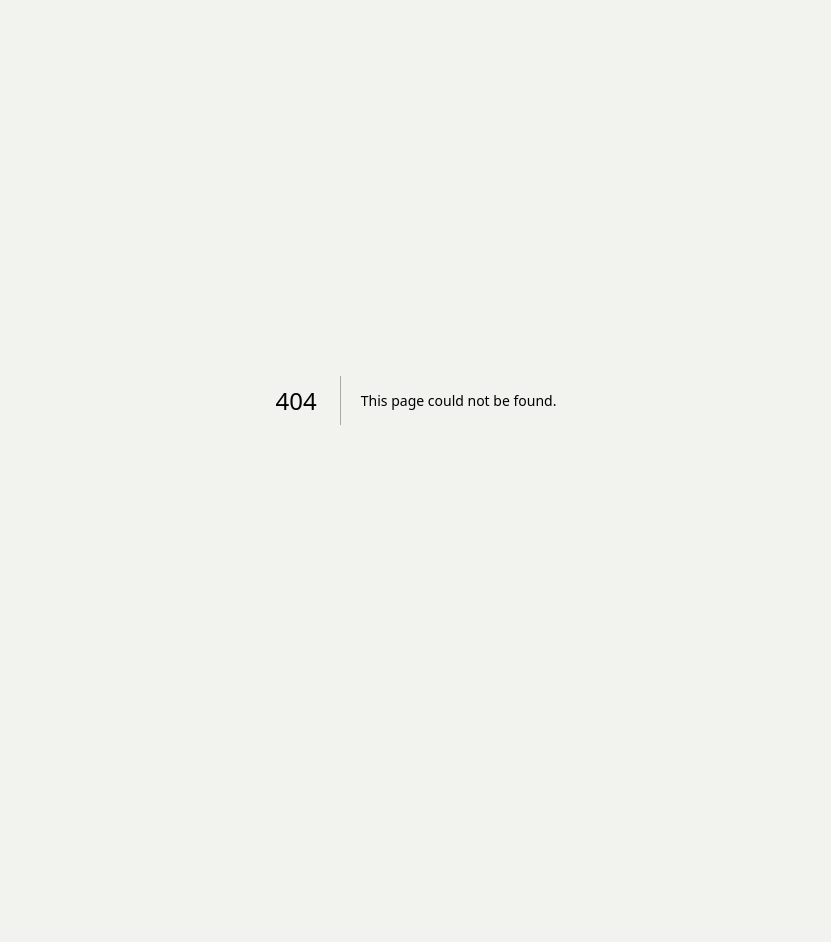
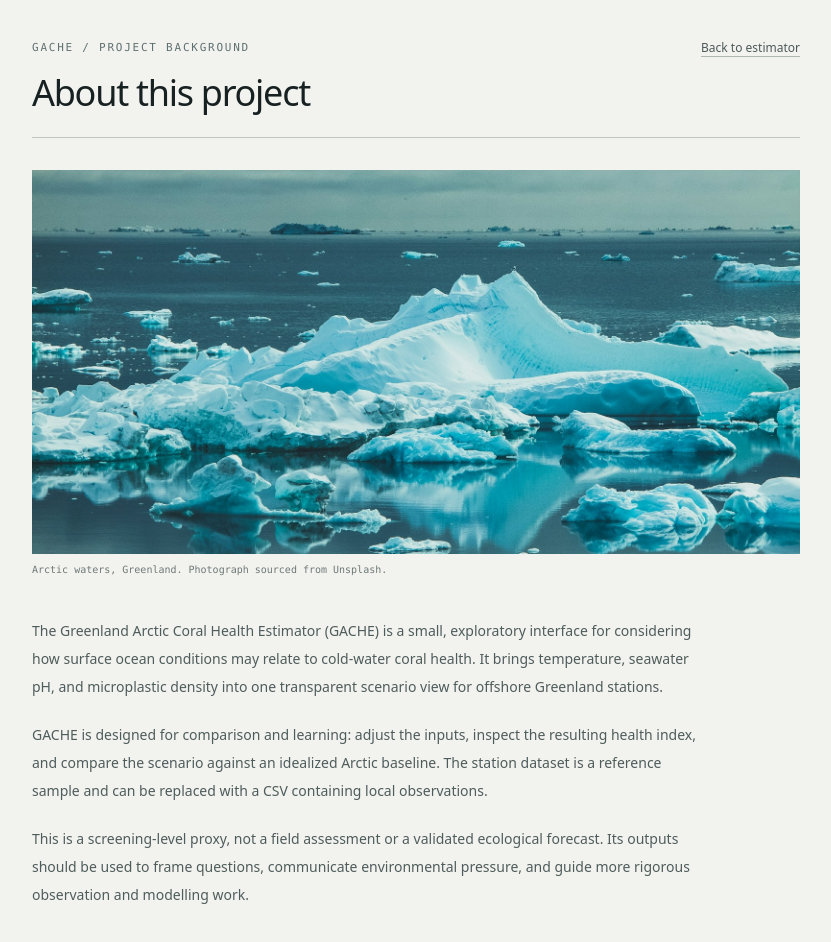
Before and after one commit to jesswallace14/arctic-reef-predictor, a Next.js app: page /about-this-project in a window 1280 px wide. Before the commit this address had no page. Shown: the top 942 px of the page, without its empty margins (224-1055 px from the left). Before the commit the page ends 800 px from the top, so only its background shows below. Built offline with nearby package versions, Linux system fonts and the light colour scheme.

Commit message:
Add project background page

```diff
--- /dev/null
+++ b/app/about-this-project/page.tsx
@@ -0,0 +1,70 @@
+import type { Metadata } from "next";
+import Image from "next/image";
+import Link from "next/link";
+
+export const metadata: Metadata = {
+  title: "About this project | Greenland Arctic Coral Health Estimator",
+  description:
+    "Background and intended use for the Greenland Arctic Coral Health Estimator.",
+};
+
+export default function AboutThisProjectPage() {
+  return (
+    <main className="min-h-screen bg-[#f2f3ef] px-5 py-7 text-[#182122] sm:px-8 sm:py-10">
+      <article className="mx-auto max-w-3xl">
+        <div className="flex items-start justify-between gap-5 border-b border-[#bfc7c2] pb-6">
+          <div>
+            <p className="font-mono text-[11px] uppercase tracking-[0.16em] text-[#607071]">
+              GACHE / Project background
+            </p>
+            <h1 className="mt-4 text-3xl font-medium leading-[1.08] tracking-[-0.035em] sm:text-4xl">
+              About this project
+            </h1>
+          </div>
+          <Link
+            href="/"
+            className="shrink-0 text-xs font-medium text-[#4d5959] underline decoration-[#aeb8b3] underline-offset-4 transition-colors hover:text-[#286b73] hover:decoration-[#286b73] focus-visible:outline-none focus-visible:ring-2 focus-visible:ring-[#286b73] focus-visible:ring-offset-4"
+          >
+            Back to estimator
+          </Link>
+        </div>
+
+        <figure className="mt-8">
+          <Image
+            src="/greenland-ocean.jpg"
+            alt="Iceberg floating in cold Arctic waters off Greenland"
+            width={1600}
+            height={2400}
+            priority
+            className="h-72 w-full object-cover object-center sm:h-96"
+          />
+          <figcaption className="mt-2 font-mono text-[10px] text-[#6e7876]">
+            Arctic waters, Greenland. Photograph sourced from Unsplash.
+          </figcaption>
+        </figure>
+
+        <div className="mt-10 max-w-2xl space-y-5 text-sm leading-7 text-[#4f5c5c]">
+          <p>
+            The Greenland Arctic Coral Health Estimator (GACHE) is a small,
+            exploratory interface for considering how surface ocean conditions
+            may relate to cold-water coral health. It brings temperature,
+            seawater pH, and microplastic density into one transparent scenario
+            view for offshore Greenland stations.
+          </p>
+          <p>
+            GACHE is designed for comparison and learning: adjust the inputs,
+            inspect the resulting health index, and compare the scenario against
+            an idealized Arctic baseline. The station dataset is a reference
+            sample and can be replaced with a CSV containing local observations.
+          </p>
+          <p>
+            This is a screening-level proxy, not a field assessment or a
+            validated ecological forecast. Its outputs should be used to frame
+            questions, communicate environmental pressure, and guide more
+            rigorous observation and modelling work.
+          </p>
+        </div>
+      </article>
+    </main>
+  );
+}
--- a/components/Header.tsx
+++ b/components/Header.tsx
@@ -1,5 +1,6 @@
 "use client";
 
+import Link from "next/link";
 type HeaderProps = {
   pointCount: number;
   dataSource: "mock" | "csv";
@@ -28,11 +29,18 @@ export default function Header({
           <p className="font-mono text-[11px] uppercase tracking-[0.16em] text-[#607071]">
             GACHE / Greenland monitoring study
           </p>
+          <nav className="flex shrink-0 items-center gap-4 text-xs font-medium">
+            <Link
+              href="/about-this-project"
+              className="text-[#4d5959] underline decoration-[#aeb8b3] underline-offset-4 transition-colors hover:text-[#286b73] hover:decoration-[#286b73] focus-visible:outline-none focus-visible:ring-2 focus-visible:ring-[#286b73] focus-visible:ring-offset-4"
+            >
+              About this project
+            </Link>
             <a
               href="https://www.linkedin.com/in/jessicawallace2/"
               target="_blank"
               rel="noreferrer"
-            className="group inline-flex shrink-0 items-center gap-1.5 text-xs font-medium text-[#4d5959] underline decoration-[#aeb8b3] underline-offset-4 transition-colors hover:text-[#286b73] hover:decoration-[#286b73] focus-visible:outline-none focus-visible:ring-2 focus-visible:ring-[#286b73] focus-visible:ring-offset-4"
+              className="group inline-flex items-center gap-1.5 text-[#4d5959] underline decoration-[#aeb8b3] underline-offset-4 transition-colors hover:text-[#286b73] hover:decoration-[#286b73] focus-visible:outline-none focus-visible:ring-2 focus-visible:ring-[#286b73] focus-visible:ring-offset-4"
               aria-label="About Jessie Wallace on LinkedIn (opens in a new tab)"
             >
               About me
@@ -40,6 +48,7 @@ export default function Header({
                 ↗
               </span>
             </a>
+          </nav>
         </div>
 
         <div className="flex flex-col gap-6 lg:flex-row lg:items-end lg:justify-between">
```
Also changed, not shown: public/greenland-ocean.jpg (added). Lines whose indentation alone changed are shown as unchanged.
